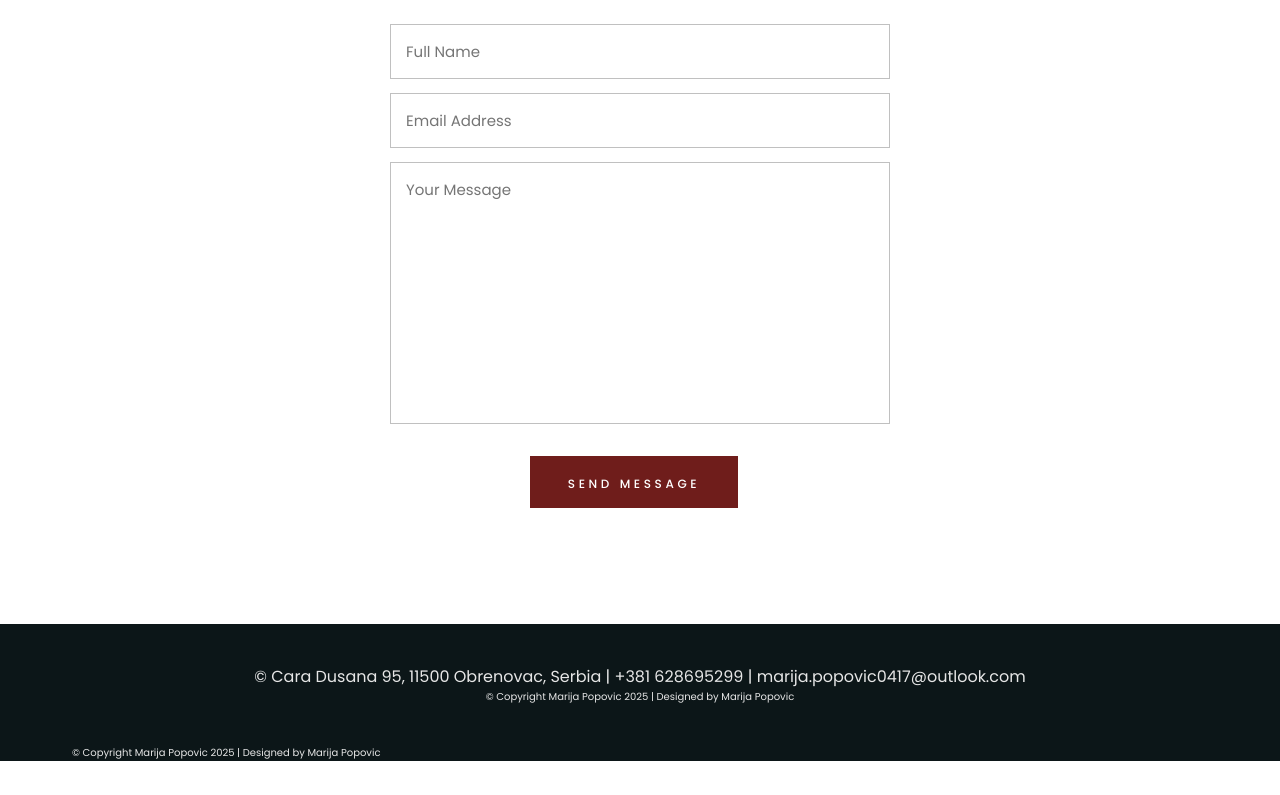
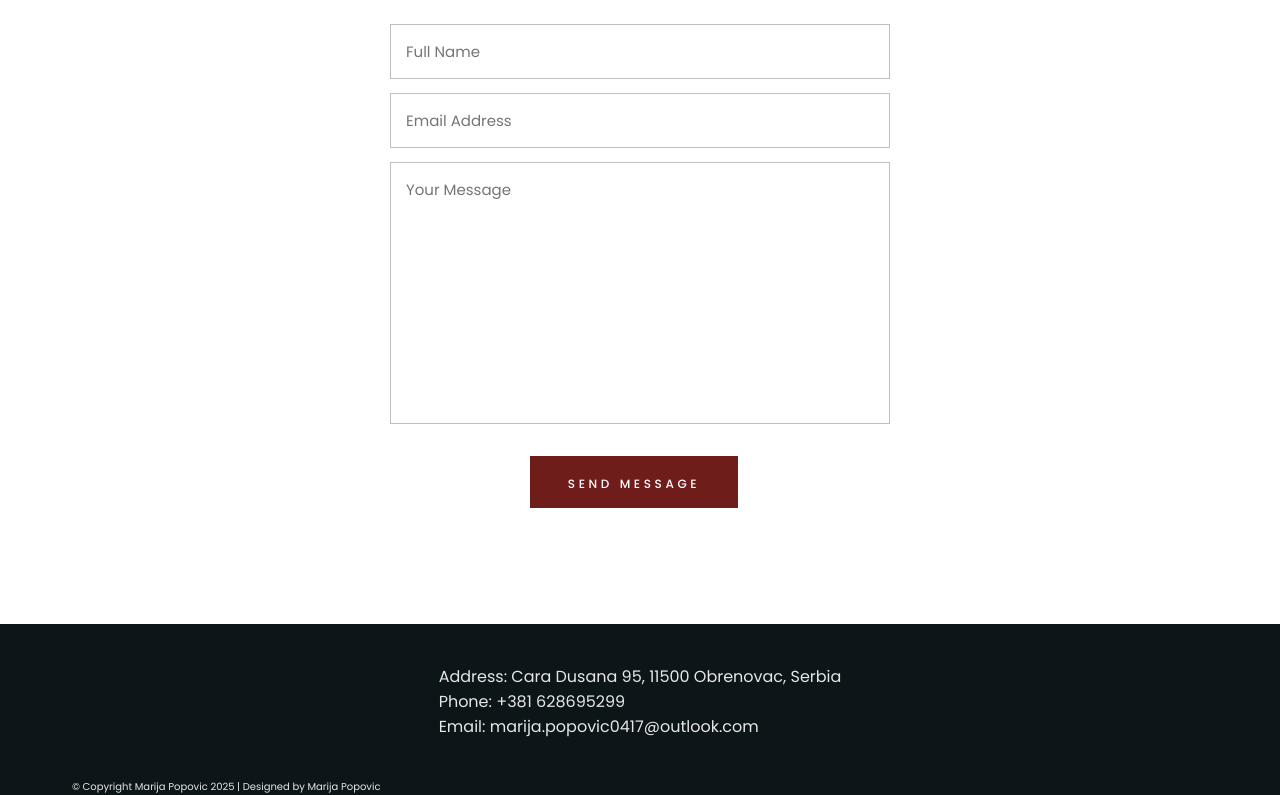
Before and after one commit to alekjovicic321/marija_portfolio, a plain HTML site: page index.html in a window 1280 px wide. Shown: the part 3004-3799 px from the top of the page. Before the commit the page ends 3765 px from the top, so only its background shows below. Drawn offline with nearby package versions, Linux system fonts and the light colour scheme.

Commit message:
Update index.html

```diff
--- a/index.html
+++ b/index.html
@@ -297,10 +297,10 @@
         <div class="footer-row">
 
           <div class="footer-copyright">
-            <p>&copy; Cara Dusana 95, 11500 Obrenovac, Serbia	| +381 628695299	| marija.popovic0417@outlook.com
-              </p>
+            <p>Address: Cara Dusana 95, 11500 Obrenovac, Serbia</p>
+            <p>Phone: +381 628695299</p>
+            <p>Email: marija.popovic0417@outlook.com</p>
           </div>
-          <p>&copy; Copyright Marija Popovic 2025 | Designed by Marija Popovic</p>
         </div>
         <p>&copy; Copyright Marija Popovic 2025 | Designed by Marija Popovic</p>
       </div>
```
